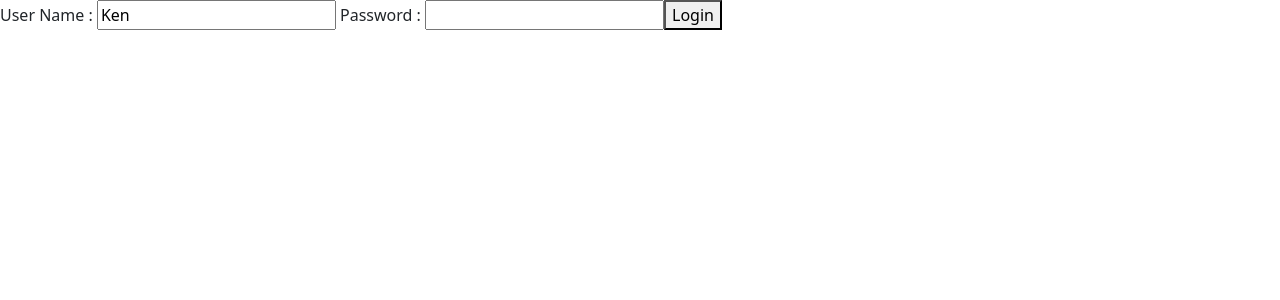
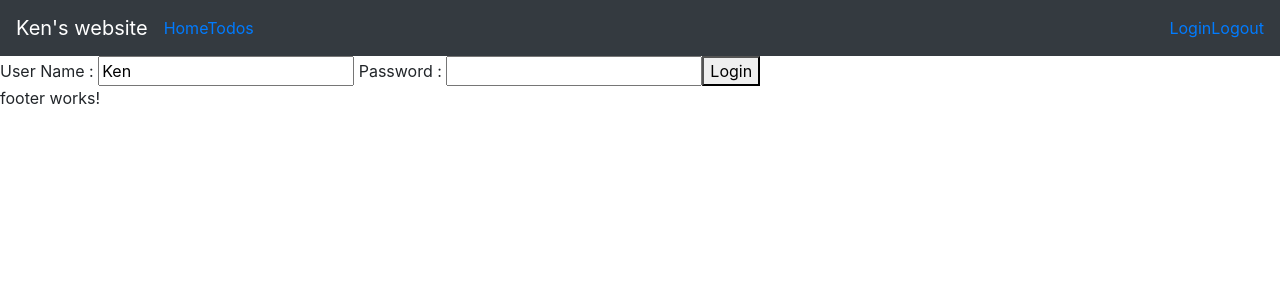
Before and after one commit to ken0901/todo-app-frontend, an Angular app: page / in a window 1280 px wide. Shown: the top 300 px of the page. Built offline with nearby package versions, Linux system fonts and the light colour scheme.

Commit message:
Using bootstrap to create menu and navigations

```diff
--- a/src/app/app.component.html
+++ b/src/app/app.component.html
@@ -1 +1,3 @@
+<app-menu></app-menu>
 <router-outlet></router-outlet>
+<app-footer></app-footer>
--- a/src/app/layout/menu/menu.component.html
+++ b/src/app/layout/menu/menu.component.html
@@ -1 +1,20 @@
-<p>menu works!</p>
+<header>
+    <nav class="navbar navbar-expand-md navbar-dark bg-dark">
+        <div>
+            <a href="#" class="navbar-brand">Ken's website</a>
+        </div>
+        <ul class="navbar-nav navbar-white">
+            <li>
+                <a routerLink="/welcome/ken" class="bar-link">Home</a>
+                <a routerLink="/todos" class="bar-link">Todos</a>
+            </li>
+        </ul>
+
+        <ul class="navbar-nav navbar-collapse justify-content-end ">
+            <li>
+                <a routerLink="/login" class="bar-link">Login</a>
+                <a routerLink="/logout" class="bar-link">Logout</a>
+            </li>
+        </ul>
+    </nav>
+</header>
--- a/src/index.html
+++ b/src/index.html
@@ -4,7 +4,7 @@
   <meta charset="utf-8">
   <meta name="viewport" content="width=device-width, initial-scale=1">
   <title>Todo-Management</title>
-  <link href="https://cdn.jsdelivr.net/npm/bootstrap@5.2.0/dist/css/bootstrap.min.css" rel="stylesheet" integrity="sha384-gH2yIJqKdNHPEq0n4Mqa/HGKIhSkIHeL5AyhkYV8i59U5AR6csBvApHHNl/vI1Bx" crossorigin="anonymous">
+  <link rel="stylesheet" href="https://cdn.jsdelivr.net/npm/bootstrap@4.1.3/dist/css/bootstrap.min.css" integrity="sha384-MCw98/SFnGE8fJT3GXwEOngsV7Zt27NXFoaoApmYm81iuXoPkFOJwJ8ERdknLPMO" crossorigin="anonymous">
 
   <base href="/">
   <link rel="icon" type="image/x-icon" href="favicon.ico">
```
